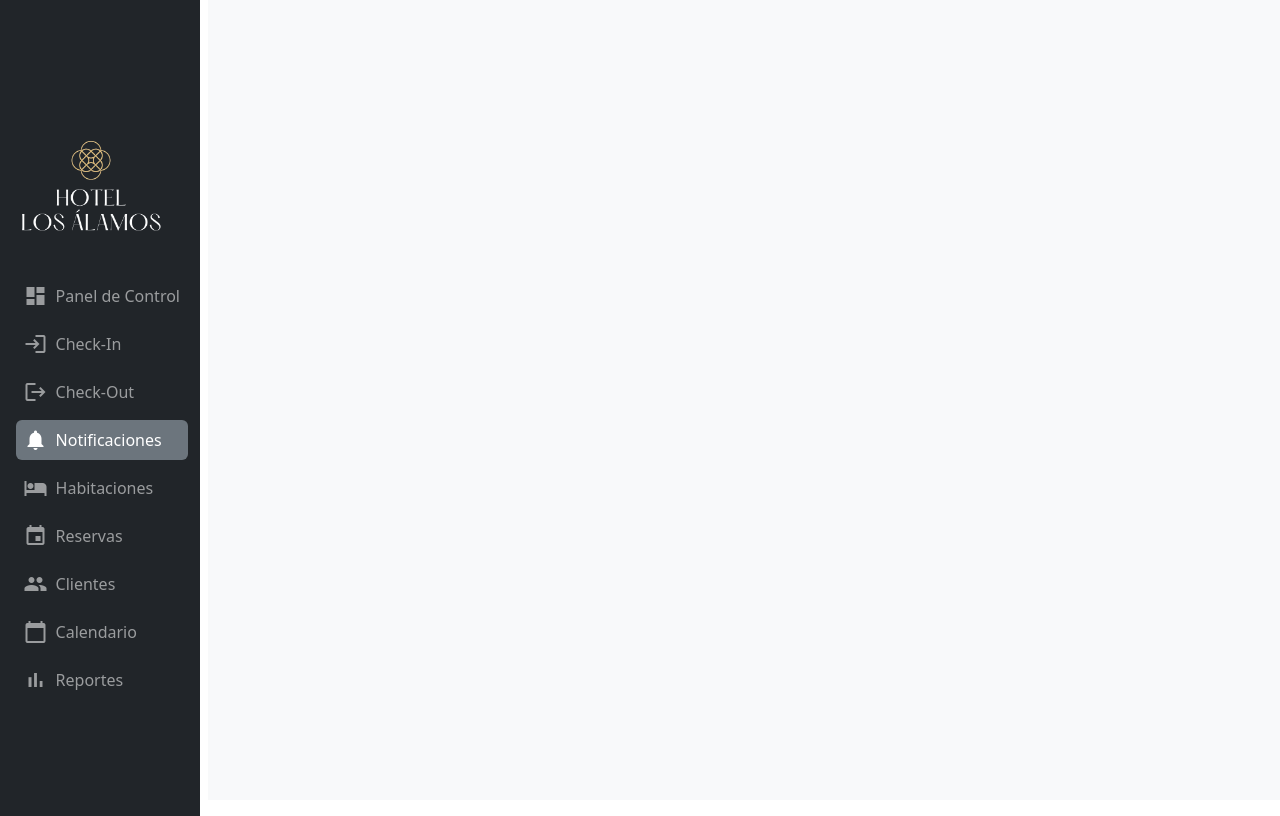
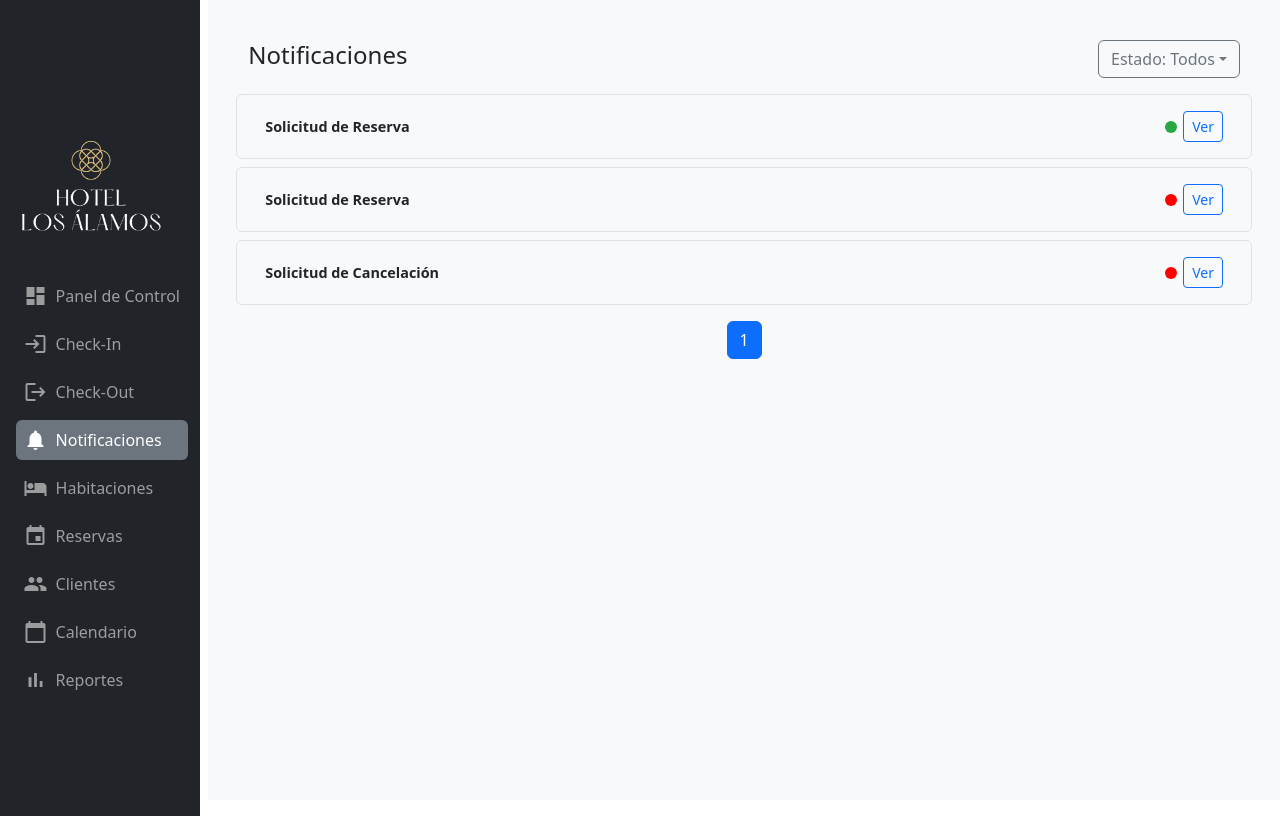
Before and after one commit to tschulzv/hotel_admin, a React (Vite) app in the folder hotel-admin/: page /notifications in a window 1280 px wide. Built offline with nearby package versions, Linux system fonts and the light colour scheme.

Commit message:
pagina de notificaciones agregada

```diff
--- a/hotel-admin/package.json
+++ b/hotel-admin/package.json
@@ -16,6 +16,7 @@
     "react-bootstrap": "^2.10.9",
     "react-chartjs-2": "^5.3.0",
     "react-dom": "^19.0.0",
+    "react-icons": "^5.5.0",
     "react-router-dom": "^7.5.0",
     "react-select": "^5.10.1",
     "react-select-country-list": "^2.2.3"
--- a/hotel-admin/src/App.jsx
+++ b/hotel-admin/src/App.jsx
@@ -13,6 +13,8 @@ import ClientHistory from './pages/ClientHistory'
 import ReservationForm from './pages/ReservationForm';
 import ReservationDetails from './pages/ReservationDetails';
 import Calendar from './pages/Calendar.page';
+import Notifications from './pages/Notifications.page';
+import NotificationDetails from './pages/NotificationDetails';
 
 function App() {
 
@@ -35,6 +37,8 @@ function App() {
         <Route path="/rooms/edit/:id" element={<RoomForm />} />
         <Route path="/roomstype/new" element={<RoomTypeForm />} />
         <Route path="/calendar" element={<Calendar />} />
+        <Route path="/notifications" element={<Notifications />} />
+        <Route path="/notifications/:id" element={<NotificationDetails />} />
       </Routes>
     </Layout>
   </Router>
--- /dev/null
+++ b/hotel-admin/src/pages/NotificationDetails.jsx
@@ -0,0 +1,86 @@
+import React from 'react';
+import { useLocation, useNavigate } from 'react-router-dom';
+import { Button, Container } from 'react-bootstrap';
+
+
+const habitacionesDisponibles = [201, 202, 318, 345];
+
+const NotificationDetails = () => {
+  const { state } = useLocation();
+  const navigate = useNavigate();
+
+  if (!state || !state.notificacion) {
+    return <p>No hay datos para mostrar.</p>;
+  }
+
+  const { nombre, apellido, documento, tipoDocumento, Nacionalidad, email, telefono, solicitud } = state.notificacion;
+
+  return (
+    <Container >
+      <div className="d-flex align-items-center mb-4">
+          <span className="material-icons me-2" role="button" onClick={() => navigate(-1)} style={{ cursor: 'pointer' }} title="Volver">
+            arrow_back
+          </span>
+          <h2 className="mb-0" style={{ color: '#2c3e50' }}>Solicitud de {solicitud.tipo}</h2>
+        </div>
+
+      {/* Se muestran los datos del cliente */}
+      <h5>Datos del Solicitante</h5>
+      <div className="mb-2 p-3 border rounded">
+        <p><strong>Nombre:</strong> {nombre}</p>
+        <p><strong>Apellido:</strong> {apellido}</p>
+        <p><strong>N° de Documento:</strong> {documento}</p>
+        <p><strong>Tipo de Documento:</strong> {tipoDocumento}</p>
+        <p><strong>Nacionalidad:</strong> {Nacionalidad}</p>
+        <p><strong>Email:</strong> {email}</p>
+        <p><strong>Teléfono:</strong> {telefono}</p>
+      </div>
+
+      {/* Se muestran los detalles de la solicitud (cambiar esta parte despues)*/}
+      <div className="mb-3 p-3 border rounded">
+        <h5>Solicitud</h5>
+        <p>
+          1 {solicitud.detalles.habitaciones.tipo} - {solicitud.detalles.habitaciones.adultos} adultos{' '}
+          {solicitud.detalles.habitaciones.ninos > 0 && `- ${solicitud.detalles.habitaciones.ninos} niños`} - Pensión Completa
+          </p>
+        <p><strong>Check-In:</strong> {solicitud.detalles.checkIn}</p>
+        <p><strong>Check-Out:</strong> {solicitud.detalles.checkOut}</p>
+        <p><strong>Hora de Llegada:</strong> 15:00</p>
+        <p><strong>Comentarios:</strong> {solicitud.comentarios}</p>
+      </div>
+
+      {/* Se muestran las habitaciones disponibles en caso de que sea una reserva (cambiar esta parte despues)*/}
+      {solicitud.tipo === "Reserva" && (
+      <div>
+        <h6>Habitaciones disponibles para esta solicitud</h6>
+        <div className="mt-2">
+          {habitacionesDisponibles.map((habitacion) => (
+            <div
+            key={habitacion}
+            className="border rounded mb-2"
+            style={{
+              display: "flex", // hace que el borde solo abarque el contenido
+              alignItems: "center",
+              gap: "1rem",
+              padding: "0.5rem 1rem",
+              width: "fit-content",
+            }}
+          >
+              <span className="me-2">{habitacion}</span>
+              <Button size="sm" variant="primary">Seleccionar</Button>
+            </div>
+          ))}
+        </div>
+      </div>
+      )}
+
+      {/* Botones para confirmar o rechazar la solicitud */}
+      <div className="mt-4 d-flex justify-content-center gap-2">
+        <Button variant="primary">Confirmar</Button> {/* Agregarle su funcion despues */}
+        <Button variant="secondary">Rechazar</Button> {/* Agregarle su funcion despues */}
+      </div>
+    </Container>
+  );
+};
+
+export default NotificationDetails;
--- /dev/null
+++ b/hotel-admin/src/pages/Notifications.page.jsx
@@ -0,0 +1,188 @@
+
+import React, { useState } from 'react';
+import { Container, Row, Col, Dropdown, DropdownButton, Pagination } from 'react-bootstrap';
+import { BsCircleFill } from 'react-icons/bs';
+import { useNavigate } from 'react-router-dom';
+
+const todasLasNotificaciones = [
+  {
+    id: 1,
+    nombre: "Juan",
+    apellido: "Pérez",
+    documento: "1234567",
+    tipoDocumento: "Cédula",
+    Nacionalidad: "Paraguaya",
+    email: "juanperez@gmail.com",
+    telefono: "+595 981 234 567",
+    solicitud: {
+      fecha: "2025-04-02",
+      tipo: "Reserva",
+      estado: "Confirmado",
+      comentarios: "Reserva para una conferencia de negocios",
+      detalles: {
+        checkIn: "2025-04-14",
+        checkOut: "2025-04-16",
+        habitaciones: {
+          tipo: "Suite Presidencial",
+          adultos: 1,
+          ninos: 0,
+        }
+      }
+    }
+  },
+  {
+    id: 2,
+    nombre: "María",
+    apellido: "Gómez",
+    documento: "2345678",
+    tipoDocumento: "Cédula",
+    Nacionalidad: "Paraguaya",
+    email: "mariagomez@gmail.com",
+    telefono: "+595 982 345 678",
+    solicitud: {
+      fecha: "2025-04-03",
+      tipo: "Reserva",
+      estado: "Pendiente",
+      comentarios: "Celebramos nuestra luna de miel",
+      detalles: {
+        checkIn: "2025-04-20",
+        checkOut: "2025-04-22",
+        habitaciones: {
+          tipo: "Deluxe",
+          adultos: 2,
+          ninos: 0,
+        },
+      },
+    },
+  },
+
+  {
+    id: 3,
+    nombre: "Carlos",
+    apellido: "Benítez",
+    documento: "5538074",
+    tipoDocumento: "Cédula",
+    Nacionalidad: "Paraguaya",
+    email: "carlosbenitez@gmail.com",
+    telefono: "+595 982 158 225",
+    solicitud: {
+      fecha: "2025-04-04",
+      tipo: "Cancelación",
+      estado: "Pendiente",
+      comentarios: "Cancelación por motivos personales",
+      detalles: {
+        checkIn: "2025-04-20",
+        checkOut: "2025-04-22",
+        habitaciones: {
+          tipo: "Ejecutiva",
+          adultos: 1,
+          ninos: 0,
+        },
+      },
+    },
+  },
+
+];
+
+
+const estadosDisponibles = ["Todos", "Confirmado", "Pendiente"]; // Estados de las notificaciones
+const elementosPorPagina = 5; // Número de elementos por página
+
+const Notifications = () => {
+    const navigate = useNavigate();
+  const [filtroEstado, setFiltroEstado] = useState("Todos");
+  const [paginaActual, setPaginaActual] = useState(1);
+
+  // Filtrar las notificaciones según el estado seleccionado
+  const notificacionesFiltradas = todasLasNotificaciones.filter(n =>
+    filtroEstado === "Todos" ? true : n.solicitud.estado === filtroEstado
+  );
+
+  // Paginación
+  const totalPaginas = Math.ceil(notificacionesFiltradas.length / elementosPorPagina);
+  const inicio = (paginaActual - 1) * elementosPorPagina;
+  const fin = inicio + elementosPorPagina;
+  const notificacionesPaginadas = notificacionesFiltradas.slice(inicio, fin);
+
+  // Cambiar de página
+  const cambiarPagina = (nro) => setPaginaActual(nro);
+
+  // Renderizar icono de estado
+  const renderEstadoIcono = (estado) => (
+    <BsCircleFill
+      style={{ fontSize: "0.75rem", marginRight: 6 }}
+      color={estado === "Confirmado" ? "#28a745" : "#ff0000"}
+    />
+  );
+
+  const handleVerNotificacion = (notificacion) => {
+    navigate(`/notifications/${notificacion.id}`, {
+    state: { notificacion }
+    });
+  };
+
+  return (
+    <Container className="mt-4">
+      <div className="d-flex justify-content-between align-items-center mb-3">
+        <h4>Notificaciones</h4>
+        {/* Desplegable de los estados */}
+        <DropdownButton
+          variant="outline-secondary"
+          title={`Estado: ${filtroEstado}`}
+          onSelect={(e) => {
+            setFiltroEstado(e);
+            setPaginaActual(1);
+          }}
+        >
+          {estadosDisponibles.map((estado) => (
+            <Dropdown.Item key={estado} eventKey={estado}>
+              {estado}
+            </Dropdown.Item>
+          ))}
+        </DropdownButton>
+      </div>
+
+
+        {/* Tabla de notificaciones */}
+      <div>
+        {notificacionesPaginadas.map((n) => (
+          <Row
+            key={n.id}
+            className="border rounded p-3 mb-2 align-items-center"
+            style={{ fontSize: "0.9rem" }}
+          >
+            <Col xs={4}>
+              <strong>Solicitud de {n.solicitud.tipo}</strong>
+            </Col>
+
+            <Col xs={8} className="text-end">
+                {renderEstadoIcono(n.solicitud.estado)}
+              <button
+                className="btn btn-sm btn-outline-primary"
+                onClick={() => handleVerNotificacion(n)}
+              >
+                Ver
+              </button>
+            </Col>
+          </Row>
+        ))}
+      </div>
+
+      <div className="d-flex justify-content-center mt-3">
+        <Pagination>
+          {[...Array(totalPaginas)].map((_, i) => (
+            <Pagination.Item
+              key={i + 1}
+              active={i + 1 === paginaActual}
+              onClick={() => cambiarPagina(i + 1)}
+            >
+              {i + 1}
+            </Pagination.Item>
+          ))}
+        </Pagination>
+      </div>
+    </Container>
+  );
+};
+
+export default Notifications;
```
Also changed, not shown: 1 other file (tests, documents, lock files or other folders).
